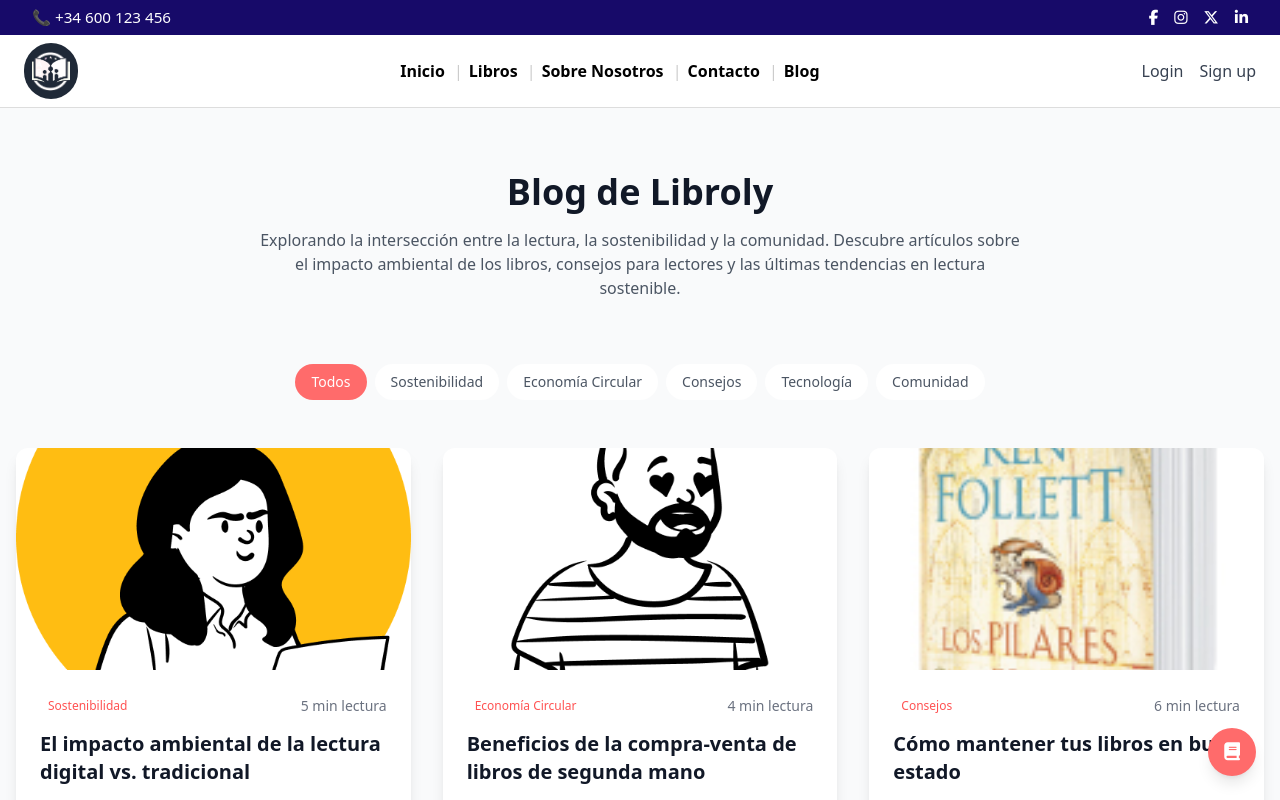
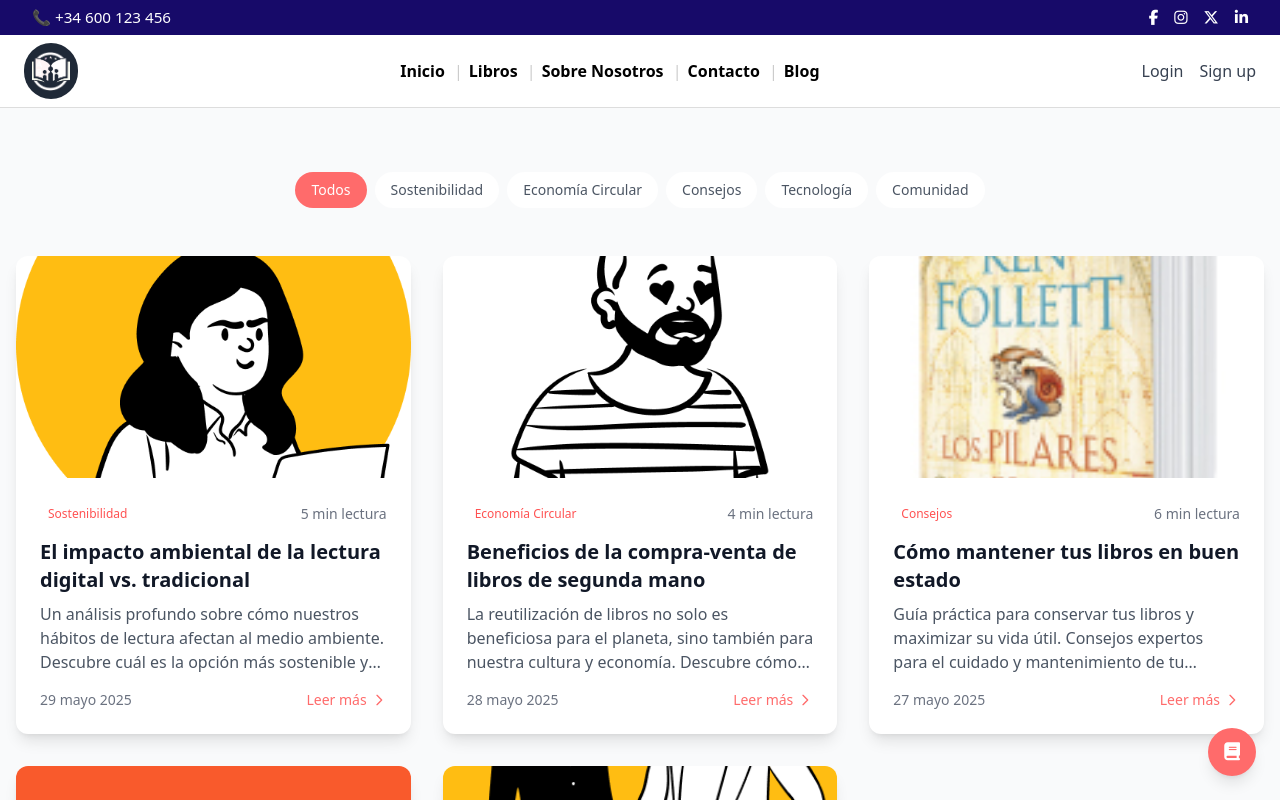
Before and after one commit to TrabajoTFB/Frontend, a React (Vite) app: page /blog in a window 1280 px wide. Shown: the top 800 px of the page. Built offline with nearby package versions, Linux system fonts and the light colour scheme.

Commit message:
changes blog page

```diff
--- a/src/pages/Blog.tsx
+++ b/src/pages/Blog.tsx
@@ -63,18 +63,6 @@ const Blog: React.FC = () => {
   return (
     <main className="min-h-screen bg-gray-50 py-16">
       <div className="container mx-auto px-4">
-        {/* Header */}
-        <div className="text-center max-w-3xl mx-auto mb-16">
-          <h1 className="text-4xl font-bold text-gray-900 mb-4">
-            Blog de Libroly
-          </h1>
-          <p className="text-gray-600">
-            Explorando la intersección entre la lectura, la sostenibilidad y la comunidad.
-            Descubre artículos sobre el impacto ambiental de los libros, consejos para lectores
-            y las últimas tendencias en lectura sostenible.
-          </p>
-        </div>
-
         {/* Categorías */}
         <div className="flex flex-wrap justify-center gap-2 mb-12">
           {categories.map((category) => (
```
